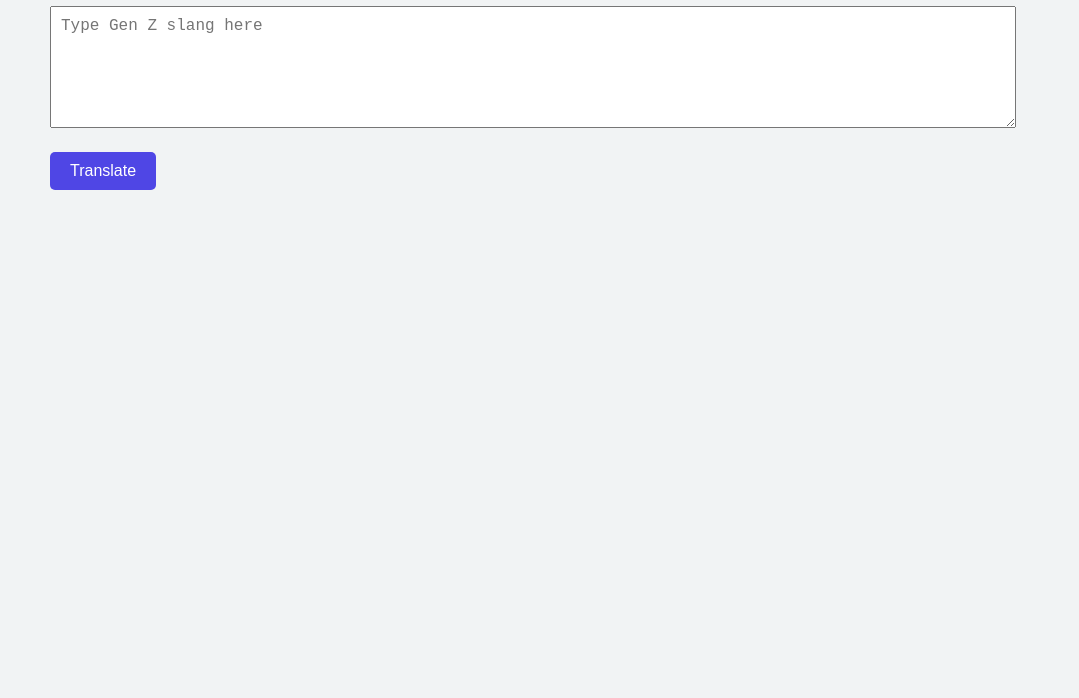
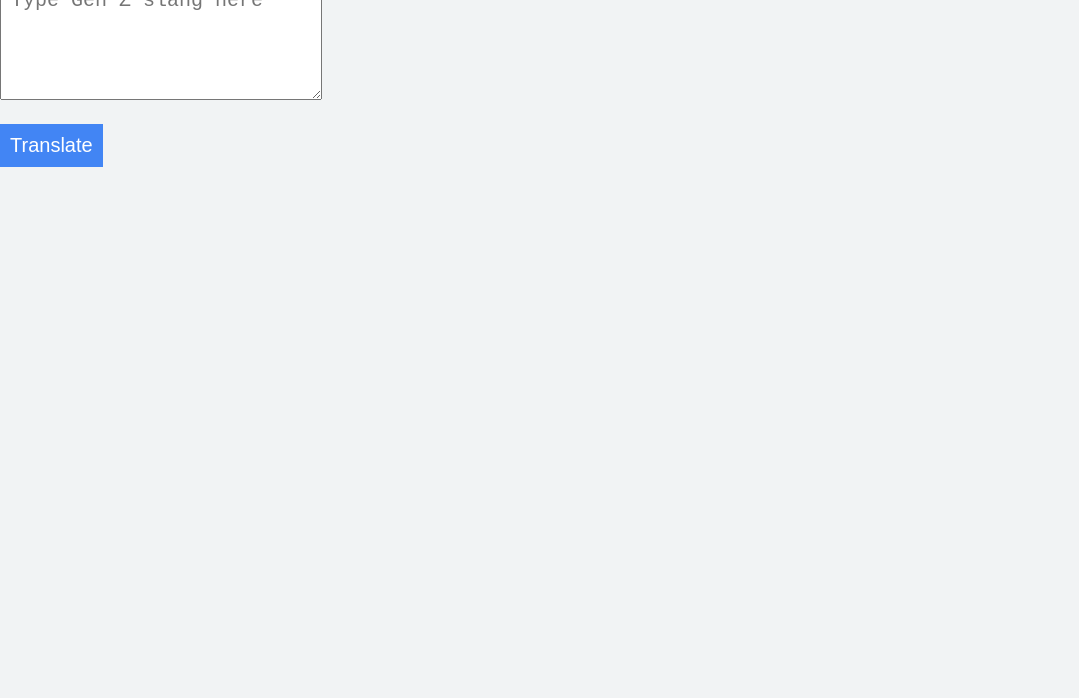
Before and after one commit to dutchbabypancakes/genz-genalpha-translator, a website: page index.html in a window 1280 px wide. Shown: the part 102-800 px from the top of the page, without its empty margins (0-1079 px from the left). Drawn offline with Linux system fonts and the light colour scheme.

Commit message:
Update index.html

```diff
--- a/index.html
+++ b/index.html
@@ -7,12 +7,24 @@
   <style>
     body { font-family: Arial, sans-serif;
           text-align: left;
-          margin: 50px;
+          margin: 0px;
           background: #f1f3f4;
          }
-    textarea { width: 80%; height: 100px; margin-bottom: 20px; padding: 10px; font-size: 16px; }
-    button { padding: 10px 20px; font-size: 16px; cursor: pointer; background-color: #4f46e5; color: white; border: none; border-radius: 5px; }
-    button:hover { background-color: #3730a3; }
+    textarea { width: 300px;
+              height: 100px;
+              margin-bottom: 20px;
+              padding: 10px;
+              font-size: 20px;
+              cursor: text;}
+    button { padding: 10px 10px;
+            font-size: 20px;
+            cursor: default;
+            background-color: #4285f4;
+            color: white;
+            border: none;
+           }
+    button:hover { background-color: #f1f3f4; border-style: solid; border-color: #4285f4; color: #4285f4}
+
     .output { margin-top: 20px; font-size: 18px; color: #111827; min-height: 50px; }
   </style>
 </head>
```
